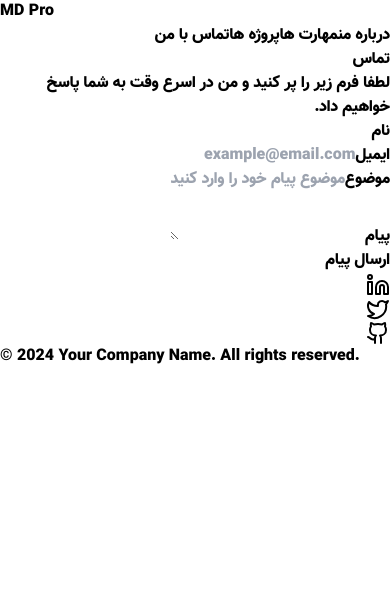
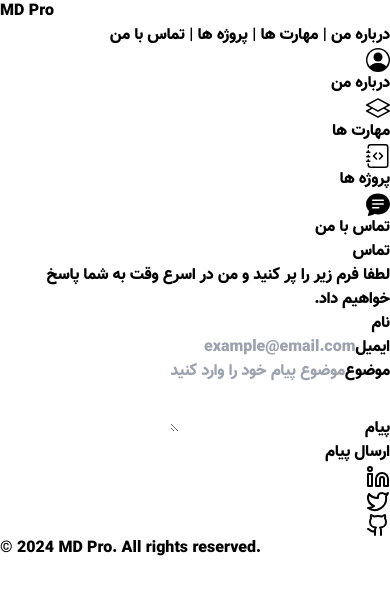
Before and after one commit to Milaadmg023/new-portfolio, a React (Vite) app: page /contact in a window 390 px wide. Shown: the top 594 px of the page. Built offline with nearby package versions, Linux system fonts and the light colour scheme.

Commit message:
navbar: mobile navbar created

```diff
--- a/src/App.jsx
+++ b/src/App.jsx
@@ -5,6 +5,7 @@ import About from './Pages/About';
 import Skills from './Pages/Skills';
 import Projects from './Pages/Projects';
 import Contact from './Pages/Contact';
+import CopyRight from './Components/CopyRight';
 
 function App() {
   return (
@@ -16,6 +17,7 @@ function App() {
         <Route path='/projects' element={<Projects/>}/>
         <Route path='/contact' element={<Contact/>}/>
       </Routes>
+      <CopyRight/>
     </Router>
   )
 }
--- /dev/null
+++ b/src/Components/CopyRight.jsx
@@ -0,0 +1,13 @@
+import React from "react";
+
+function CopyRight() {
+  return (
+    <>
+      <div className="mt-14 text-center text-gray-500" dir="ltr">
+        <p>© 2024 MD Pro. All rights reserved.</p>
+      </div>
+    </>
+  );
+}
+
+export default CopyRight;
--- a/src/Components/Navbar.jsx
+++ b/src/Components/Navbar.jsx
@@ -6,32 +6,128 @@ function Navbar() {
     <>
       <header className="px-4 lg:px-6 h-16 flex items-center">
         <h1 className="text-2xl font-bold">MD Pro</h1>
-        <nav className="ml-auto flex gap-4 sm:gap-6" dir="rtl">
+        <nav
+          id="desktop__menu"
+          className="hidden lg:block ml-auto flex gap-4 sm:gap-6"
+          dir="rtl"
+        >
           <Link
             className="text-sm font-medium hover:underline underline-offset-4"
-            to={'/'}
+            to={"/"}
           >
-            درباره من
+            درباره من{" "}
           </Link>
+          |{" "}
           <Link
             className="text-sm font-medium hover:underline underline-offset-4"
-            to={'/skills'}
+            to={"/skills"}
           >
-            مهارت ها
+            مهارت ها{" "}
           </Link>
+          |{" "}
           <Link
             className="text-sm font-medium hover:underline underline-offset-4"
-            to={'/projects'}
+            to={"/projects"}
           >
-            پروژه ها
+            پروژه ها{" "}
           </Link>
+          |{" "}
           <Link
             className="text-sm font-medium hover:underline underline-offset-4"
-            to={'/contact'}
+            to={"/contact"}
           >
             تماس با من
           </Link>
         </nav>
+        <div id="mobile__menu" dir="rtl">
+          <div className="lg:hidden border border-gray-300 py-3 flex justify-center w-fit mx-auto gap-1 shadow-xl rounded-md fixed z-10 bg-gray-100 bottom-5 left-10 right-10">
+            <Link to={"/"}>
+              <div className="group relative px-4 cursor-pointer">
+                <div className="flex h-10 w-10 items-center justify-center rounded-full hover:text-blue-500">
+                  <svg
+                    xmlns="http://www.w3.org/2000/svg"
+                    width={24}
+                    height={24}
+                    fill="currentColor"
+                    className="bi bi-person-circle"
+                    viewBox="0 0 16 16"
+                  >
+                    <path d="M11 6a3 3 0 1 1-6 0 3 3 0 0 1 6 0" />
+                    <path
+                      fillRule="evenodd"
+                      d="M0 8a8 8 0 1 1 16 0A8 8 0 0 1 0 8m8-7a7 7 0 0 0-5.468 11.37C3.242 11.226 4.805 10 8 10s4.757 1.225 5.468 2.37A7 7 0 0 0 8 1"
+                    />
+                  </svg>
+                </div>
+                <span className="absolute whitespace-nowrap -top-8 left-[50%] -translate-x-[50%] z-20 origin-left scale-0 rounded-lg border border-gray-300 bg-white px-3 py-2 text-sm font-medium shadow-md transition-all duration-300 ease-in-out group-hover:scale-100">
+                  درباره من
+                </span>
+              </div>
+            </Link>
+            <Link to={"/skills"}>
+              <div className="group relative px-4 cursor-pointer">
+                <div className="flex h-10 w-10 items-center justify-center rounded-full hover:text-blue-500">
+                  <svg
+                    xmlns="http://www.w3.org/2000/svg"
+                    width={24}
+                    height={24}
+                    fill="currentColor"
+                    className="bi bi-layers"
+                    viewBox="0 0 16 16"
+                  >
+                    <path d="M8.235 1.559a.5.5 0 0 0-.47 0l-7.5 4a.5.5 0 0 0 0 .882L3.188 8 .264 9.559a.5.5 0 0 0 0 .882l7.5 4a.5.5 0 0 0 .47 0l7.5-4a.5.5 0 0 0 0-.882L12.813 8l2.922-1.559a.5.5 0 0 0 0-.882zm3.515 7.008L14.438 10 8 13.433 1.562 10 4.25 8.567l3.515 1.874a.5.5 0 0 0 .47 0zM8 9.433 1.562 6 8 2.567 14.438 6z" />
+                  </svg>
+                </div>
+                <span className="absolute whitespace-nowrap -top-8 left-[50%] -translate-x-[50%] z-20 origin-left scale-0 rounded-lg border border-gray-300 bg-white px-3 py-2 text-sm font-medium shadow-md transition-all duration-300 ease-in-out group-hover:scale-100">
+                  مهارت ها
+                </span>
+              </div>
+            </Link>
+            <Link to={"/projects"}>
+              <div className="group relative px-4 cursor-pointer">
+                <div className="flex h-10 w-10 items-center justify-center rounded-full hover:text-blue-500">
+                  <svg
+                    xmlns="http://www.w3.org/2000/svg"
+                    width={24}
+                    height={24}
+                    fill="currentColor"
+                    className="bi bi-journal-code"
+                    viewBox="0 0 16 16"
+                  >
+                    <path
+                      fillRule="evenodd"
+                      d="M8.646 5.646a.5.5 0 0 1 .708 0l2 2a.5.5 0 0 1 0 .708l-2 2a.5.5 0 0 1-.708-.708L10.293 8 8.646 6.354a.5.5 0 0 1 0-.708m-1.292 0a.5.5 0 0 0-.708 0l-2 2a.5.5 0 0 0 0 .708l2 2a.5.5 0 0 0 .708-.708L5.707 8l1.647-1.646a.5.5 0 0 0 0-.708"
+                    />
+                    <path d="M3 0h10a2 2 0 0 1 2 2v12a2 2 0 0 1-2 2H3a2 2 0 0 1-2-2v-1h1v1a1 1 0 0 0 1 1h10a1 1 0 0 0 1-1V2a1 1 0 0 0-1-1H3a1 1 0 0 0-1 1v1H1V2a2 2 0 0 1 2-2" />
+                    <path d="M1 5v-.5a.5.5 0 0 1 1 0V5h.5a.5.5 0 0 1 0 1h-2a.5.5 0 0 1 0-1zm0 3v-.5a.5.5 0 0 1 1 0V8h.5a.5.5 0 0 1 0 1h-2a.5.5 0 0 1 0-1zm0 3v-.5a.5.5 0 0 1 1 0v.5h.5a.5.5 0 0 1 0 1h-2a.5.5 0 0 1 0-1z" />
+                  </svg>
+                </div>
+                <span className="absolute whitespace-nowrap -top-8 left-[50%] -translate-x-[50%] z-20 origin-left scale-0 rounded-lg border border-gray-300 bg-white px-3 py-2 text-sm font-medium shadow-md transition-all duration-300 ease-in-out group-hover:scale-100">
+                  پروژه ها
+                </span>
+              </div>
+            </Link>
+            <Link to={"/contact"}>
+              <div className="group relative px-4 cursor-pointer">
+                <div className="flex h-10 w-10 items-center justify-center rounded-full hover:text-blue-500">
+                  <svg
+                    xmlns="http://www.w3.org/2000/svg"
+                    width={24}
+                    height={24}
+                    fill="currentColor"
+                    className="bi bi-chat-text-fill"
+                    viewBox="0 0 16 16"
+                  >
+                    <path d="M16 8c0 3.866-3.582 7-8 7a9 9 0 0 1-2.347-.306c-.584.296-1.925.864-4.181 1.234-.2.032-.352-.176-.273-.362.354-.836.674-1.95.77-2.966C.744 11.37 0 9.76 0 8c0-3.866 3.582-7 8-7s8 3.134 8 7M4.5 5a.5.5 0 0 0 0 1h7a.5.5 0 0 0 0-1zm0 2.5a.5.5 0 0 0 0 1h7a.5.5 0 0 0 0-1zm0 2.5a.5.5 0 0 0 0 1h4a.5.5 0 0 0 0-1z" />
+                  </svg>
+                </div>
+                <span className="absolute whitespace-nowrap -top-8 left-[50%] -translate-x-[50%] z-20 origin-left scale-0 rounded-lg border border-gray-300 bg-white px-3 py-2 text-sm font-medium shadow-md transition-all duration-300 ease-in-out group-hover:scale-100">
+                  تماس با من
+                </span>
+              </div>
+            </Link>
+          </div>
+        </div>
       </header>
     </>
   );
--- a/src/Pages/About.jsx
+++ b/src/Pages/About.jsx
@@ -1,24 +1,27 @@
-import React from 'react'
+import React from "react";
 
 function About() {
   return (
     <>
-          <div className="flex items-center justify-center min-h-screen bg-white p-8">
+      <div className="flex items-center justify-center min-h-screen bg-white p-2">
         <div className="flex flex-col items-center md:flex-row w-full max-w-4xl rounded-lg bg-white">
-          <div
-            className="flex flex-col items-center justify-center w-1/2 p-4"
-          >
+          <div className="flex flex-col items-center justify-center w-1/2">
             <div className="rounded-full overflow-hidden">
               <img
                 alt="Profile"
-                className=""
+                className="min-w-[380px]"
                 src="/photo_2023-04-21_22-18-22.jpg"
               />
             </div>
           </div>
-          <div className="flex flex-col justify-center w-1/2 p-4 text-center" dir='rtl'>
+          <div
+            className="flex flex-col justify-center w-1/2 p-4 mb-4 text-center"
+            dir="rtl"
+          >
             <h2 className="text-gray-700">سلام, من</h2>
-            <h1 className="text-4xl font-bold">میلاد باقری</h1>
+            <h1 className="text-4xl font-bold whitespace-nowrap">
+              میلاد باقری
+            </h1>
             <p className="text-gray-600">توسعه دهنده فرانت اند هستم.</p>
             <div className="mt-4 flex space-x-4 justify-center gap-1">
               <button className="inline-flex items-center justify-center whitespace-nowrap text-sm ring-offset-background transition-colors focus-visible:outline-none focus-visible:ring-2 focus-visible:ring-ring focus-visible:ring-offset-2 disabled:pointer-events-none disabled:opacity-50 h-10 bg-blue-500 hover:bg-blue-700 text-white font-bold py-2 px-4 rounded">
@@ -65,7 +68,7 @@ function About() {
         </div>
       </div>
     </>
-  )
+  );
 }
 
-export default About
+export default About;
--- a/src/Pages/Contact.jsx
+++ b/src/Pages/Contact.jsx
@@ -7,7 +7,7 @@ function Contact() {
         className="flex flex-col items-center justify-center min-h-screen"
         dir="rtl"
       >
-        <div className="max-w-md w-full space-y-6">
+        <div className="max-w-md w-full space-y-6 px-2">
           <div className="space-y-2">
             <h1 className="text-3xl font-bold">تماس</h1>
             <p className="text-gray-500 dark:text-gray-400">
@@ -73,8 +73,8 @@ function Contact() {
             </button>
           </div>
         </div>
-        <div className="mt-8">
-          <div className="flex justify-center space-x-4">
+        <div className="my-2">
+          <div className="flex gap-2">
             <a href="#">
               <svg
                 xmlns="http://www.w3.org/2000/svg"
@@ -128,9 +128,6 @@ function Contact() {
             </a>
           </div>
         </div>
-        <div className="mt-8 text-center text-gray-500 dark:text-gray-400" dir="ltr">
-          <p>© 2024 Your Company Name. All rights reserved.</p>
-        </div>
       </div>
     </>
   );
```
